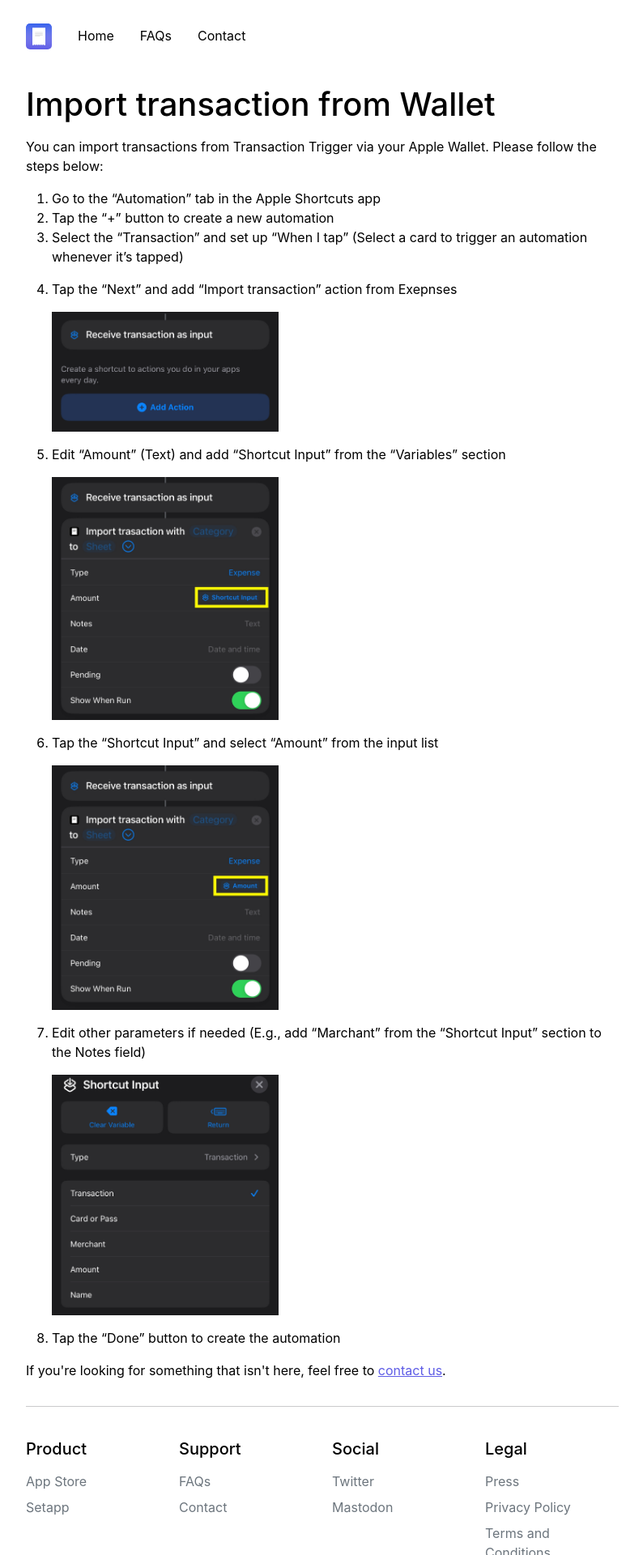
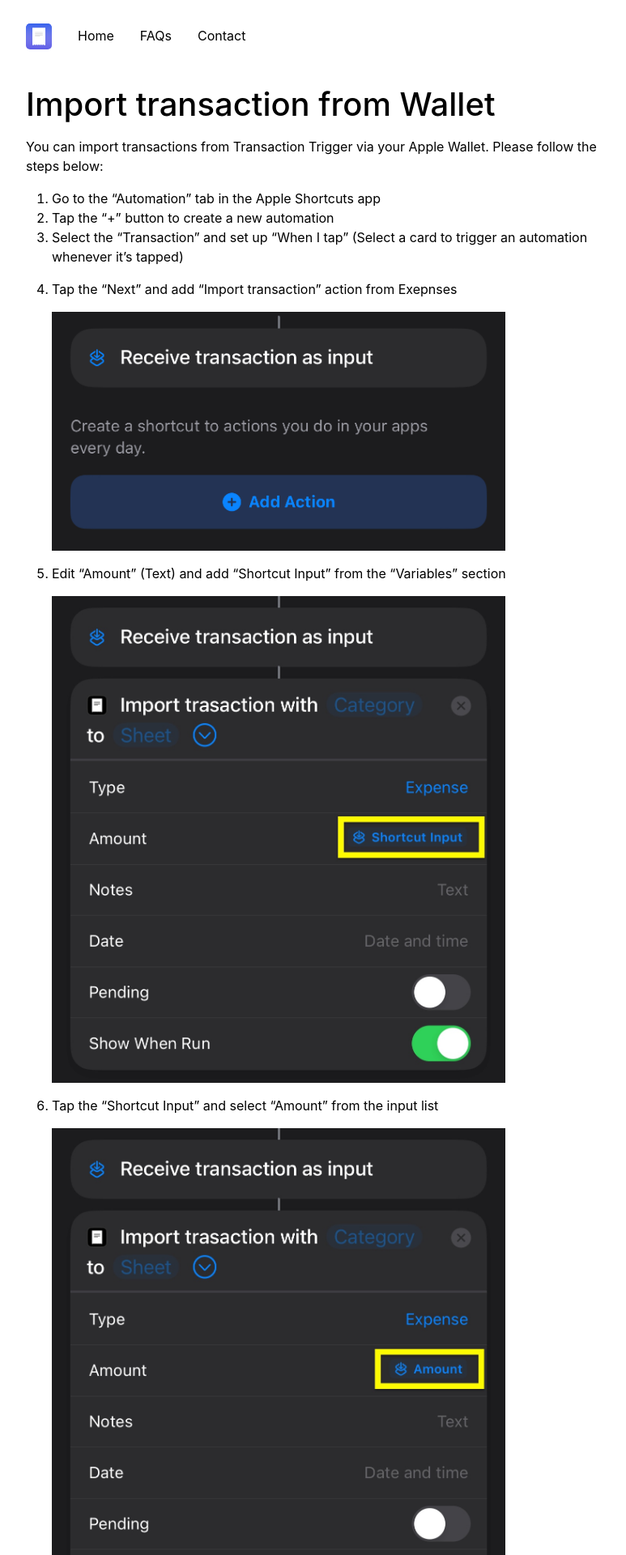
Before and after one commit to bluecometlabs/getexpenses.app, a Jekyll site: the page built from pages/faq/import-transaction-from-wallet.md, in a window 1280 px wide. Shown: the top 1920 px of the page at 81% size, without its empty margins (242-1015 px from the left). Built offline with Jekyll 4.4.1, drawn with Linux system fonts in a browser that asks for light colours.

Commit message:
Fix width

```diff
--- a/pages/faq/import-transaction-from-wallet.md
+++ b/pages/faq/import-transaction-from-wallet.md
@@ -13,19 +13,19 @@
 3. Select the "Transaction" and set up "When I tap" (Select a card to trigger an automation whenever it’s tapped)
 4. Tap the "Next" and add "Import transaction" action from Exepnses
 
-    <img src="../../assets/faq/import-transaction-from-wallet/add-action.jpg" width="40%">
+    <img src="../../assets/faq/import-transaction-from-wallet/add-action.jpg" width="80%">
 
 5. Edit "Amount" (Text) and add "Shortcut Input" from the "Variables" section
 
-    <img src="../../assets/faq/import-transaction-from-wallet/shortcut-input.jpg" width="40%">
+    <img src="../../assets/faq/import-transaction-from-wallet/shortcut-input.jpg" width="80%">
 
 6. Tap the "Shortcut Input" and select "Amount" from the input list
 
-    <img src="../../assets/faq/import-transaction-from-wallet/shortcut-input-amount.jpg" width="40%">
+    <img src="../../assets/faq/import-transaction-from-wallet/shortcut-input-amount.jpg" width="80%">
 
 7. Edit other parameters if needed (E.g., add "Marchant" from the "Shortcut Input" section to the Notes field)
 
-    <img src="../../assets/faq/import-transaction-from-wallet/shortcut-input-params.jpg" width="40%">
+    <img src="../../assets/faq/import-transaction-from-wallet/shortcut-input-params.jpg" width="80%">
 
 8. Tap the "Done" button to create the automation
 
```
